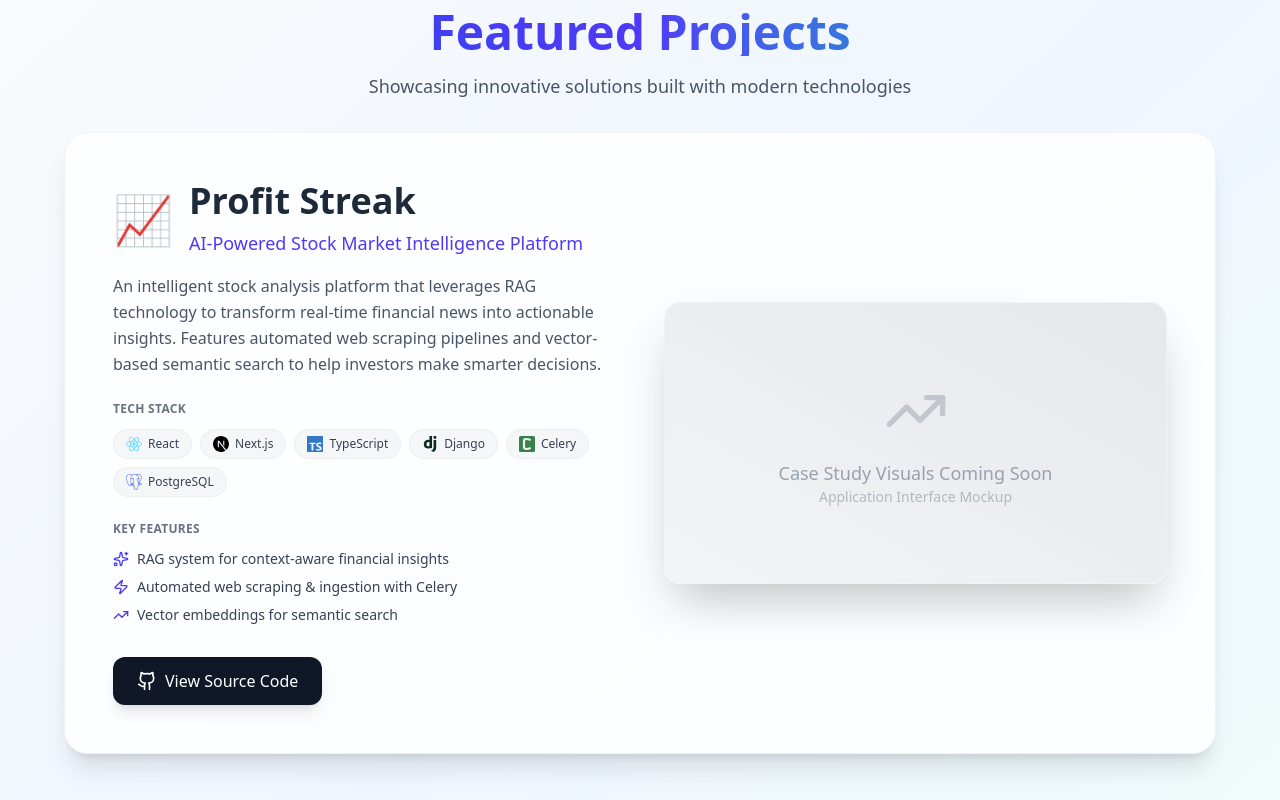
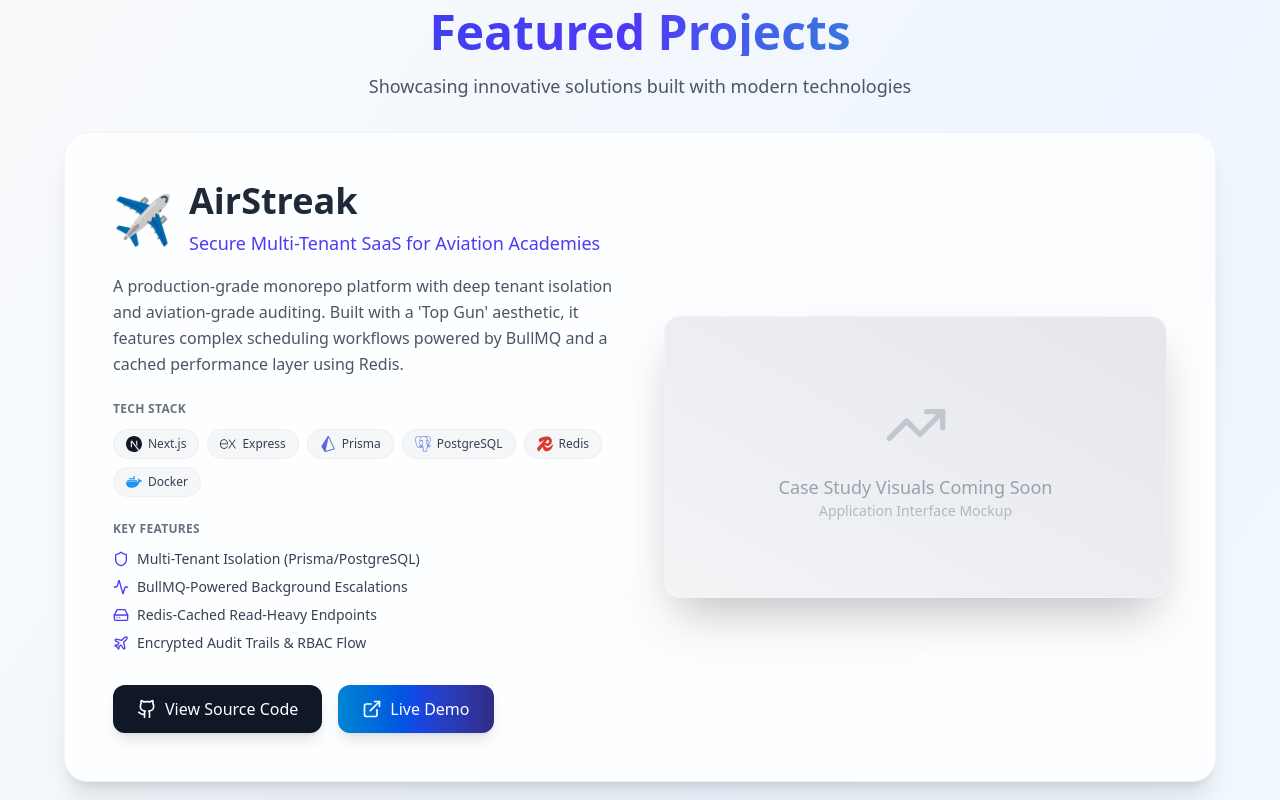
Before and after one commit to Streak116/imran-portfolio, a Next.js app: page / in a window 1280 px wide. Shown: the part 2360-3160 px from the top of the page. Built offline with nearby package versions, Linux system fonts and the light colour scheme; no server answers.

Commit message:
feat: add AirStreak project and expand technical skills profile

```diff
--- a/components/LanguageContext.tsx
+++ b/components/LanguageContext.tsx
@@ -164,6 +164,17 @@
           "Real-time websocket data integration",
           "Interactive geospatial mapping of assets",
           "Role-based enterprise access control (RBAC)"
+        ]
+      },
+      airStreak: {
+        title: "AirStreak",
+        tagline: "Secure Multi-Tenant SaaS for Aviation Academies",
+        description: "A production-grade monorepo platform with deep tenant isolation and aviation-grade auditing. Built with a 'Top Gun' aesthetic, it features complex scheduling workflows powered by BullMQ and a cached performance layer using Redis.",
+        features: [
+          "Multi-Tenant Isolation (Prisma/PostgreSQL)",
+          "BullMQ-Powered Background Escalations",
+          "Redis-Cached Read-Heavy Endpoints",
+          "Encrypted Audit Trails & RBAC Flow"
         ]
       }
     },
@@ -339,6 +350,17 @@
           "رسم الخرائط الجغرافية التفاعلية للأصول",
           "التحكم في الوصول إلى المؤسسة بناءً على الأدوار (RBAC)"
         ]
+      },
+      airStreak: {
+        title: "اير ستريك (AirStreak)",
+        tagline: "نظام SaaS آمن لمدارس الطيران",
+        description: "منصة monorepo من الدرجة الإنتاجية مع عزل عميق للمستأجرين وتدقيق من فئة الطيران. تتميز بجمالية 'Top Gun'، وسير عمل جدولة معقد مدعوم بـ BullMQ وطبقة أداء مخزنة مؤقتاً باستخدام Redis.",
+        features: [
+          "عزل المستأجرين (Prisma/PostgreSQL)",
+          "تصعيدات خلفية مدعومة بـ BullMQ",
+          "نقاط نهاية مخزنة مؤقتاً بـ Redis",
+          "مسارات تدقيق مشفرة وتدفق RBAC"
+        ]
       }
     },
     skillCategories: {
--- a/components/Projects.tsx
+++ b/components/Projects.tsx
@@ -2,17 +2,42 @@
 
 import { motion } from "framer-motion";
 import Image from "next/image";
-import { ExternalLink, Github, Sparkles, TrendingUp, Zap } from "lucide-react";
-import { SiReact, SiNextdotjs, SiDjango, SiCelery, SiTypescript, SiPostgresql } from "react-icons/si";
+import { ExternalLink, Github, Sparkles, TrendingUp, Zap, Shield, Activity, Plane, HardDrive } from "lucide-react";
+import { SiReact, SiNextdotjs, SiDjango, SiCelery, SiTypescript, SiPostgresql, SiTailwindcss, SiDocker, SiNestjs, SiExpress, SiPrisma, SiRedis } from "react-icons/si";
 import { useLanguage } from "./LanguageContext";
 
 export default function Projects() {
   const { t } = useLanguage();
+  const tAirStreak = t("projectItems.airStreak");
   const tProfit = t("projectItems.profitStreak");
   // const tCrm = t("projectItems.crm");
   // const tSupply = t("projectItems.supplyChain");
 
   const projects = [
+    {
+      title: tAirStreak.title,
+      tagline: tAirStreak.tagline,
+      description: tAirStreak.description,
+      icon: "✈️",
+      gradient: "from-sky-600 via-blue-700 to-indigo-900",
+      techStack: [
+        { name: "Next.js", icon: SiNextdotjs, color: "#000000" },
+        { name: "Express", icon: SiExpress, color: "#000000" },
+        { name: "Prisma", icon: SiPrisma, color: "#5A67D8" },
+        { name: "PostgreSQL", icon: SiPostgresql, color: "#4169E1" },
+        { name: "Redis", icon: SiRedis, color: "#DC382D" },
+        { name: "Docker", icon: SiDocker, color: "#2496ED" },
+      ],
+      features: [
+        { icon: Shield, text: tAirStreak.features[0] },
+        { icon: Activity, text: tAirStreak.features[1] },
+        { icon: HardDrive, text: tAirStreak.features[2] },
+        { icon: Plane, text: tAirStreak.features[3] },
+      ],
+      image: null,
+      githubUrl: "https://github.com/Streak116",
+      liveUrl: "https://airstreak-web.vercel.app/",
+    },
     {
       title: tProfit.title,
       tagline: tProfit.tagline,
@@ -23,7 +48,7 @@
         { name: "React", icon: SiReact, color: "#61DAFB" },
         { name: "Next.js", icon: SiNextdotjs, color: "#000000" },
         { name: "TypeScript", icon: SiTypescript, color: "#3178C6" },
-        { name: "Django", icon: SiDjango, color: "#092E20" },
+        { name: "Django", icon: SiDjango, color: "#44B78B" },
         { name: "Celery", icon: SiCelery, color: "#37814A" },
         { name: "PostgreSQL", icon: SiPostgresql, color: "#4169E1" },
       ],
@@ -161,8 +186,8 @@
                            >
                              <div className="flex items-center gap-1.5 px-3 py-1.5 rounded-full bg-gray-100/80 dark:bg-gray-700/80 backdrop-blur-sm border border-gray-200/50 dark:border-gray-600/50 transition-all duration-300 hover:shadow-md">
                                <Icon
-                                 className="w-4 h-4 transition-transform duration-300 group-hover/badge:scale-110"
-                                 style={{ color: tech.color }}
+                                 className={`w-4 h-4 transition-transform duration-300 group-hover/badge:scale-110 ${(tech.name === "Next.js" || tech.name === "Express") ? 'text-gray-900 dark:text-white' : ''}`}
+                                 style={{ color: (tech.name === "Next.js" || tech.name === "Express") ? undefined : tech.color }}
                                />
                                <span className="text-xs font-medium text-gray-700 dark:text-gray-300">
                                  {tech.name}
--- a/components/Skills.tsx
+++ b/components/Skills.tsx
@@ -23,7 +23,9 @@
   SiVercel,
   SiRailway,
   SiTailwindcss,
-  SiBootstrap
+  SiBootstrap,
+  SiPrisma,
+  SiRedis
 } from "react-icons/si";
 import { FaJava, FaDatabase } from "react-icons/fa";
 import { Brain, Code2, Workflow, Blocks } from "lucide-react";
@@ -78,6 +80,7 @@
         { name: "Express.js", icon: SiExpress },
         { name: "Spring Boot", icon: SiSpringboot, color: "#6DB33F" },
         { name: "Django", icon: SiDjango, color: "#44B78B" },
+        { name: "BullMQ", icon: Workflow, color: "#E0234E" },
       ],
     },
     {
@@ -95,6 +98,8 @@
       skills: [
         { name: "PostgreSQL", icon: SiPostgresql, color: "#4169E1" },
         { name: "MongoDB", icon: SiMongodb, color: "#47A248" },
+        { name: "Prisma", icon: SiPrisma, color: "#5A67D8" },
+        { name: "Redis", icon: SiRedis, color: "#DC382D" },
       ],
     },
     {
@@ -107,6 +112,7 @@
         { name: "AWS", icon: SiAmazon, color: "#FF9900" },
         { name: "Vercel", icon: VercelIconWrapper },
         { name: "Railway", icon: SiRailway },
+        { name: "Monorepo Architecture", icon: Blocks, color: "#6366F1" },
       ],
     },
   ];
```
